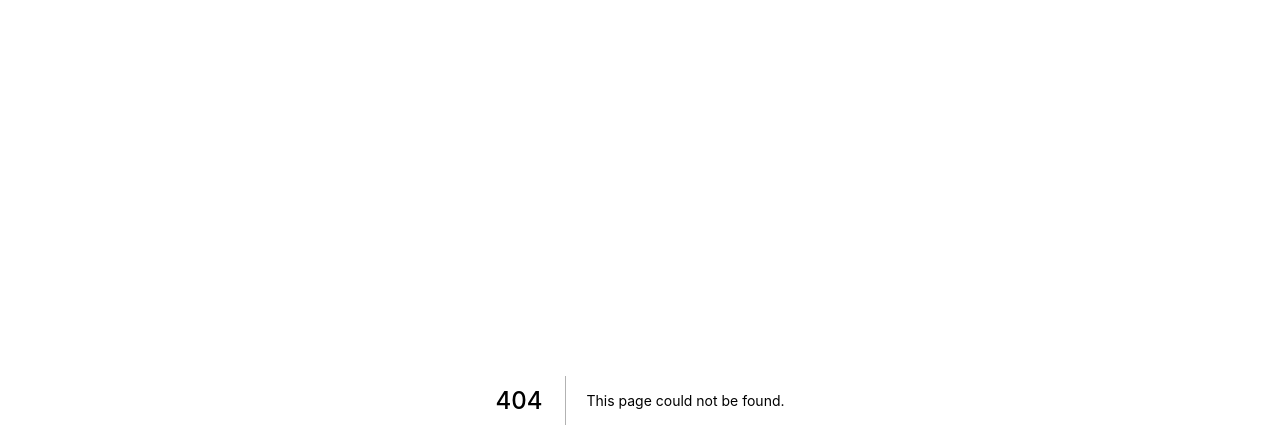
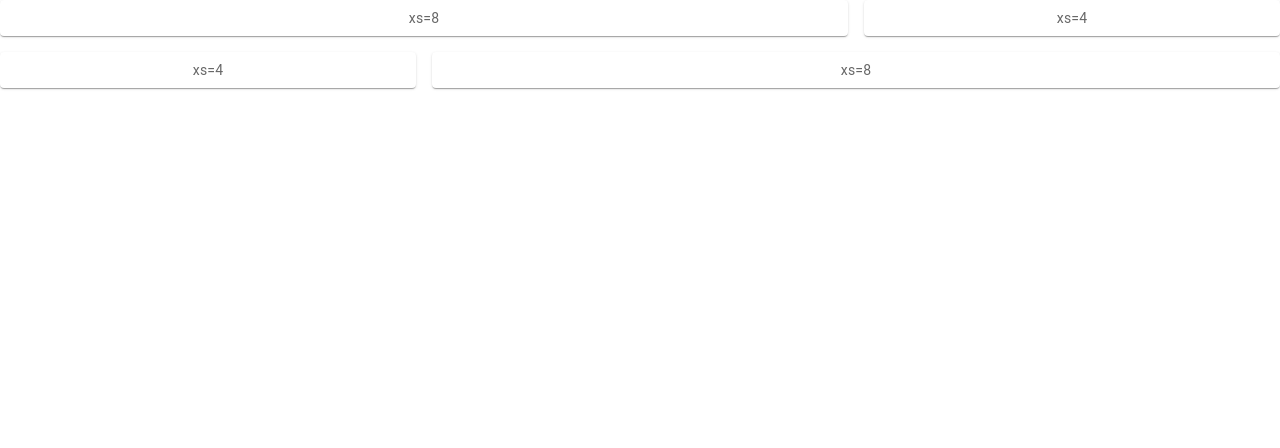
Before and after one commit to angelorubin/learning-next-js, a Next.js app: page /login in a window 1280 px wide. Before the commit this address had no page. Shown: the top 448 px of the page. Built offline with nearby package versions, Linux system fonts and the light colour scheme.

Commit message:
Criando componente Login

```diff
--- /dev/null
+++ b/pages/login.tsx
@@ -0,0 +1,35 @@
+import React from 'react'
+import {
+  styled,
+  Button,
+  Grid,
+  Paper
+} from "@material-ui/core"
+
+const Item = styled(Paper)(({ theme }) => ({
+  ...theme.typography.body2,
+  padding: theme.spacing(1),
+  textAlign: 'center',
+  color: theme.palette.text.secondary,
+}));
+
+const Login = () => {
+  return (
+    <Grid container spacing={2}>
+      <Grid item xs={8}>
+        <Item>xs=8</Item>
+      </Grid>
+      <Grid item xs={4}>
+        <Item>xs=4</Item>
+      </Grid>
+      <Grid item xs={4}>
+        <Item>xs=4</Item>
+      </Grid>
+      <Grid item xs={8}>
+        <Item>xs=8</Item>
+      </Grid>
+    </Grid>
+  )
+}
+
+export default Login
```
Also changed, not shown: 1 other file (tests, documents, lock files or other folders).
